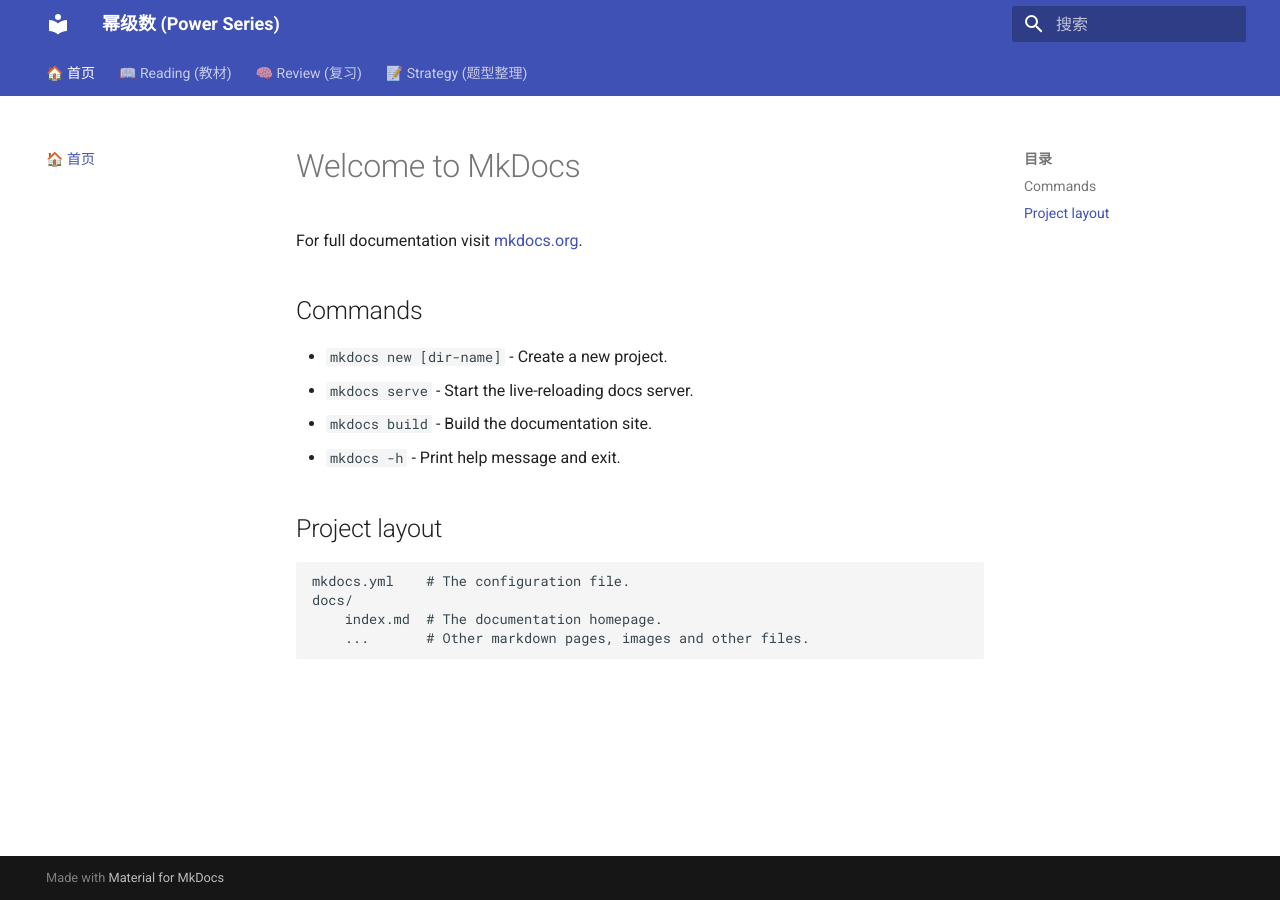
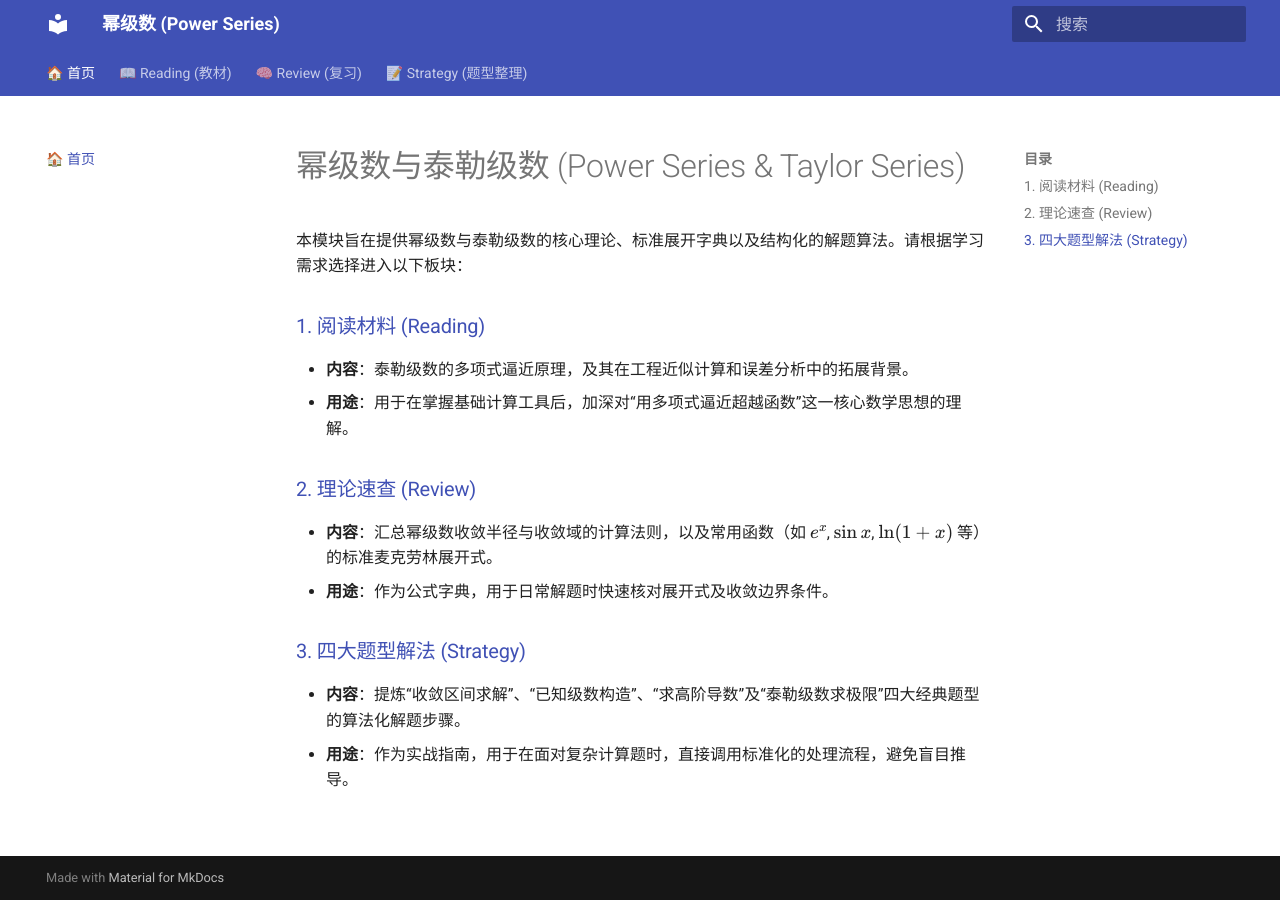
Before and after one commit to umi0924/power-series, an MkDocs documentation site: the page built from docs/index.md, in a window 1280 px wide. Built offline with MkDocs 1.6.1 and Material for MkDocs 9.7.7, drawn with Linux system fonts in a browser that asks for light colours.

Commit message:
first fix

```diff
--- a/docs/index.md
+++ b/docs/index.md
@@ -1,17 +1,16 @@
-# Welcome to MkDocs
+# 幂级数与泰勒级数 (Power Series & Taylor Series)
 
-For full documentation visit [mkdocs.org](https://www.mkdocs.org).
+本模块旨在提供幂级数与泰勒级数的核心理论、标准展开字典以及结构化的解题算法。请根据学习需求选择进入以下板块：
 
-## Commands
+### [1. 阅读材料 (Reading)](reading.md)
+* **内容**：泰勒级数的多项式逼近原理，及其在工程近似计算和误差分析中的拓展背景。
+* **用途**：用于在掌握基础计算工具后，加深对“用多项式逼近超越函数”这一核心数学思想的理解。
 
-* `mkdocs new [dir-name]` - Create a new project.
-* `mkdocs serve` - Start the live-reloading docs server.
-* `mkdocs build` - Build the documentation site.
-* `mkdocs -h` - Print help message and exit.
 
-## Project layout
+### [2. 理论速查 (Review)](review.md)
+* **内容**：汇总幂级数收敛半径与收敛域的计算法则，以及常用函数（如 $e^x$, $\sin x$, $\ln(1+x)$ 等）的标准麦克劳林展开式。
+* **用途**：作为公式字典，用于日常解题时快速核对展开式及收敛边界条件。
 
-    mkdocs.yml    # The configuration file.
-    docs/
-        index.md  # The documentation homepage.
-        ...       # Other markdown pages, images and other files.
+### [3. 四大题型解法 (Strategy)](strategy.md)
+* **内容**：提炼“收敛区间求解”、“已知级数构造”、“求高阶导数”及“泰勒级数求极限”四大经典题型的算法化解题步骤。
+* **用途**：作为实战指南，用于在面对复杂计算题时，直接调用标准化的处理流程，避免盲目推导。
```
